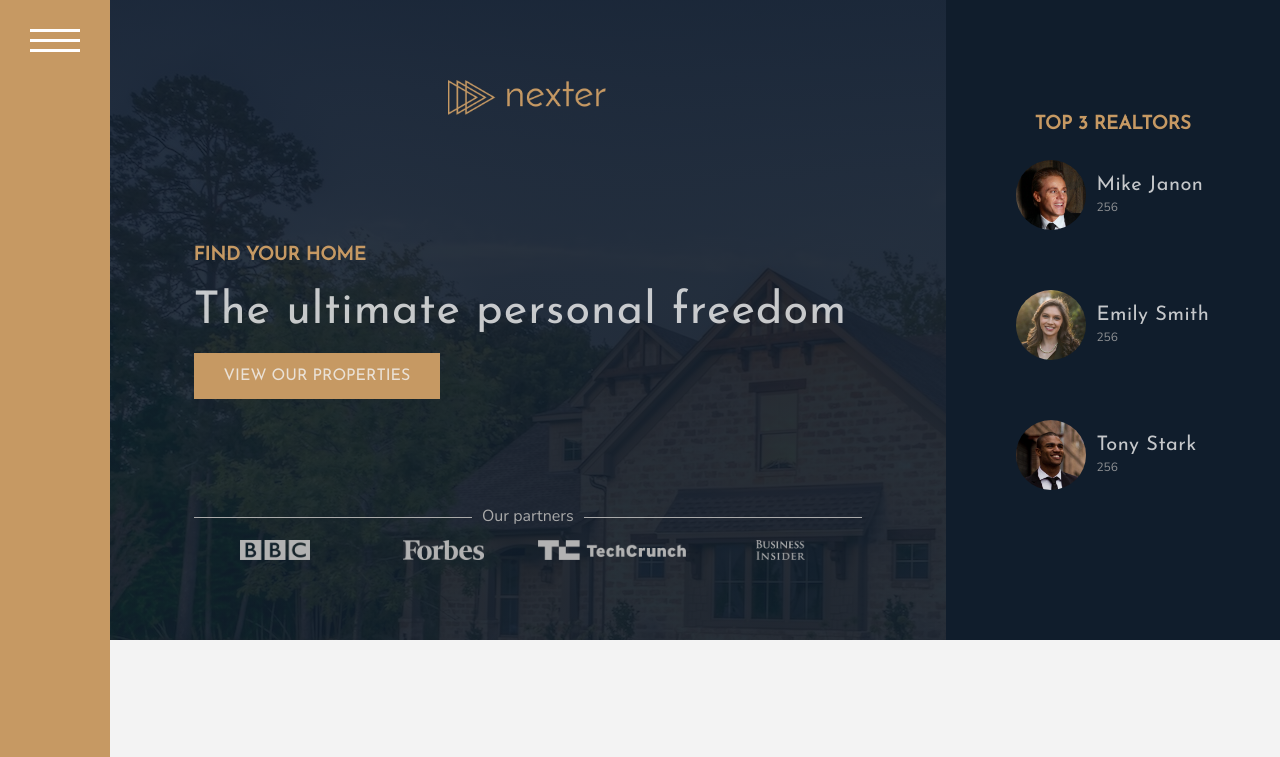
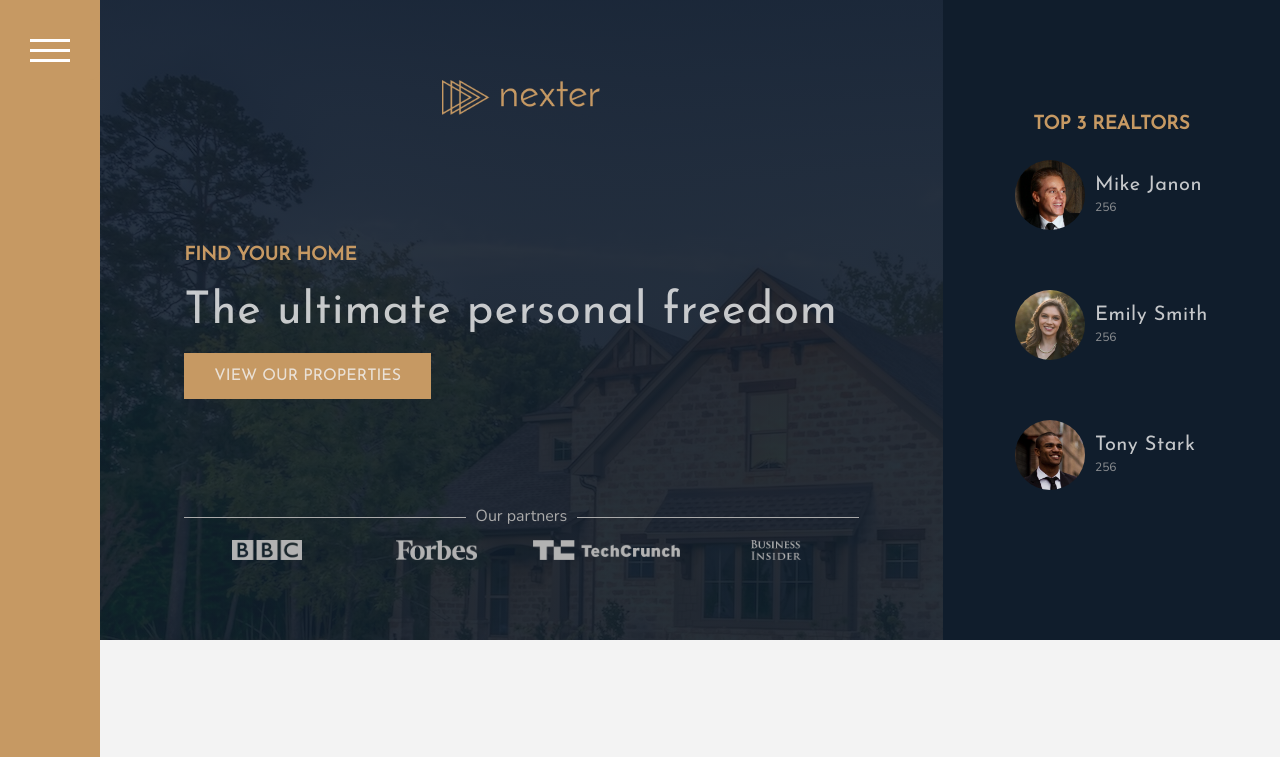
Before and after one commit to nikosargalias/grid-realtor, a website built with webpack: page src/index.html in a window 1280 px wide. Shown: the top 757 px of the page. Built offline with nearby package versions, Linux system fonts and the light colour scheme.

Commit message:
v1.0 complete

```diff
--- a/src/index.html
+++ b/src/index.html
@@ -18,7 +18,12 @@
   </head>
   <body class="home">
     <sidebar class="home__sidebar sidebar">
-      <div id="burger-menu" class="burger">
+      <div
+        tabindex="0"
+        aria-label="menu button"
+        id="burger-menu"
+        class="burger"
+      >
         <span id="burger-menu--lines" class="burger__line"></span>
       </div>
       <nav id="main-nav" class="sidebar__nav main-nav">
--- a/src/scss/components/_burger.scss
+++ b/src/scss/components/_burger.scss
@@ -1,19 +1,25 @@
 .burger {
-  position: relative;
-  height: 40px;
+  position: fixed;
+  left: 0;
+  height: 5rem;
+  width: 10rem;
   display: flex;
   align-items: center;
-  padding: 1rem;
+  padding: 3rem;
   z-index: 20;
+  border-top-right-radius: 10px;
+  border-bottom-right-radius: 10px;
+  background: $color-primary;
+
   &__line {
     position: relative;
     top: 0;
     left: 0;
     display: block;
-    width: 50px;
+    width: 100%;
     height: 3px;
-    background: white;
-    transition: all 0.5s;
+    background-color: white;
+    transition: background-color 0.3s 0.2s;
 
     &::before,
     &::after {
@@ -24,7 +30,8 @@
       display: block;
       width: 100%;
       height: 100%;
-      background: white;
+      background-color: white;
+      transition: transform 0.5s, background-color 0.3s 0.2s;
     }
 
     &::before {
@@ -36,7 +43,8 @@
 
     &--open {
       width: 40px;
-      background: transparent;
+      background-color: transparent;
+      transition: background-color 0s;
 
       &::before {
         opacity: 1;
--- a/src/scss/pages/_home.scss
+++ b/src/scss/pages/_home.scss
@@ -1,17 +1,21 @@
 .home {
   width: 100%;
   display: grid;
-  // grid-template-columns: [sidebar-start] .5fr [sidebar-end max-start] minmax(5%, 1fr) [center-start] repeat(4, [col-start] minmax(min-content, 275rem) [col-end]) [center-end] minmax(5%, 1fr) [max-end];
-  // grid-template-columns: [sidebar-start] .5fr [sidebar-end max-start] minmax(5%, 1fr) [center-start] repeat(4, [col-start] minmax(min-content, 275rem) [col-end]) [center-end] minmax(5%, 1fr) [max-end];
 
   grid-template-columns:
     [sidebar-start] minmax(min-content, max-content)
-    [sidebar-end main-start] minmax(min-content, 5fr)
-    [third-start] minmax(min-content, 2fr) [third-end main-end];
-  //   grid-template-rows: minmax(max-content, 80vh) repeat(auto-fit, 1fr);
-  grid-template-rows: repeat(6, auto);
-  grid-auto-rows: fit-content;
+    [main-start] minmax(min-content, 5fr)
+    [third-start] minmax(min-content, 2fr) [third-end main-end sidebar-end];
+  // grid-template-rows: repeat(6, auto);
+  // grid-auto-rows: fit-content;
   justify-items: stretch;
+
+  @include media(small-tab) {
+    grid-template-columns:
+      [sidebar-start] minmax(min-content, max-content)
+      [sidebar-end main-start] minmax(min-content, 5fr)
+      [third-start] minmax(min-content, 2fr) [third-end main-end];
+  }
 
   &__header {
     grid-column: main;
@@ -47,18 +51,24 @@
   }
 
   &__sidebar {
-    padding: 2rem;
+    position: relative;
+    grid-row: 1 / span 1;
+    grid-column: sidebar;
     background: $color-primary;
-    grid-row: 1 / span 1;
-    grid-column: 1 / -1;
+    padding: 5rem 2rem;
+    display: flex;
+    justify-content: flex-start;
+    align-items: center;
 
     @include media(small-tab) {
-      grid-column: sidebar;
+      justify-content: center;
+      align-items: start;
+      padding: 2rem 5rem;
       grid-row: 1 / span 7;
     }
 
     @include media(tablet) {
-      grid-row: 1 / -1;
+      grid-row: 1 / span 6;
     }
 
     @extend %container;
```
